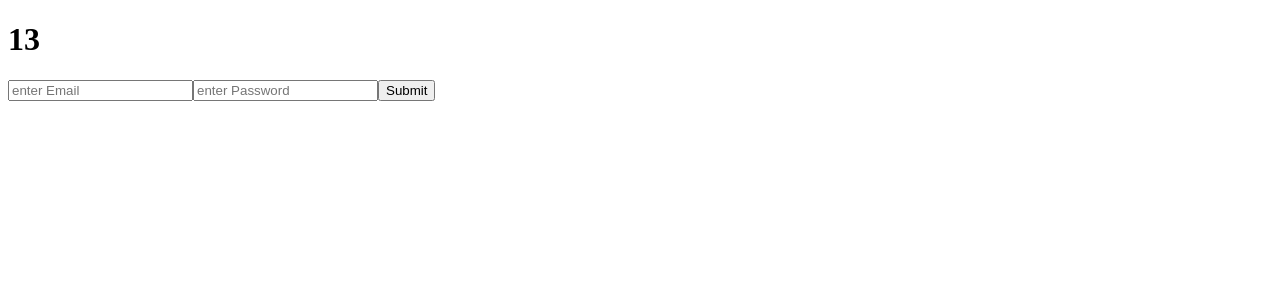
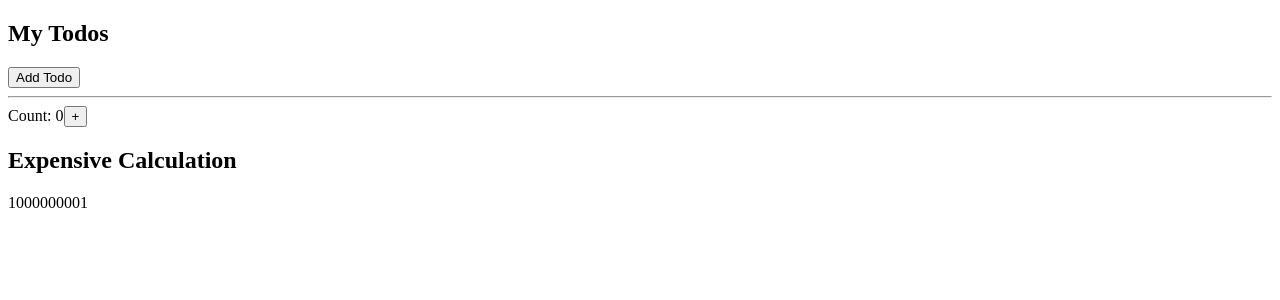
Before and after one commit to py-pankaj-ydv-7/React-Crass-Course-27-sept-2025, a React (Create React App) app in the folder TGReactCrassCourse/myapp/: page / in a window 1280 px wide. Shown: the top 300 px of the page. Built offline with nearby package versions, Linux system fonts and the light colour scheme.

Commit message:
useMemo hook

```diff
--- a/TGReactCrassCourse/myapp/src/App.js
+++ b/TGReactCrassCourse/myapp/src/App.js
@@ -1,10 +1,11 @@
 
 import './App.css';
 // import About from './screens/About';
-import RegisterScreen from './screens/RegisterScreen';
+// import RegisterScreen from './screens/RegisterScreen';
 // import UserList from './screens/UserList';
 // import Contact from './Contact';
 // import Title from './components/Title';
+import RagisterUsememo from './screens/RagisterUsememo';
 
 function App() {
   return (
@@ -12,10 +13,11 @@ function App() {
 
       {/* <h1>Hello World</h1> */}
       {/* <About/> */}
-      <RegisterScreen/>
+      {/* <RegisterScreen/> */}
       {/* <UserList/> */}
       {/* <Title/> */}
       {/* <Contact/> */}
+      <RagisterUsememo/>
     </div>
   );
 }
--- /dev/null
+++ b/TGReactCrassCourse/myapp/src/screens/RagisterUsememo.js
@@ -0,0 +1,44 @@
+import React, { useMemo, useState } from 'react'
+
+const ExpensiveCalculation = (num) =>{
+    console.log("Calculating...");
+    for(let i = 0; i<= 1000000000; i++){
+        num +=1;
+    }
+    return num;
+}
+
+function RagisterUsememo() {
+    const [count, setCount]= useState(0);
+    const [todos, setTodos]= useState([]);
+    // memoization - it is a storing this inside a cache
+    const calculation = useMemo(()=>ExpensiveCalculation(count), [count] );
+    // todos - Array - map - access every single element and then use it to display a component or a screen
+    const increment =()=>{
+        setCount((c)=> c+1)
+    };
+    const addTodo = ()=>{
+        setTodos((t) => [...t, "New Todo"]);
+    };
+  return (
+    <div>
+        <div>
+            <h2>My Todos</h2>
+            {
+                todos.map((todo, index)=>(
+                 <p key={index}>{todo}</p>
+
+                ))
+            }
+            <button onClick={addTodo}>Add Todo</button>
+        </div>
+        <hr/>
+        Count: {count}
+        <button onClick={increment}>+</button>
+        <h2>Expensive Calculation</h2>
+        {calculation}
+    </div>
+  )
+}
+
+export default RagisterUsememo;
--- a/TGReactCrassCourse/myapp/src/screens/RegisterScreen.js
+++ b/TGReactCrassCourse/myapp/src/screens/RegisterScreen.js
@@ -6,20 +6,32 @@ function RegisterScreen() {
 
   const [email,setEmail]=useState();// hooks - manage state
   const [password,setPassword]=useState();// hooks - manage state
-  const [age,setAge]=useState();// hooks - manage state
+  const [age,setAge]=useState(13);// hooks - manage state
+
+
+
 
   let handleClick=(e)=>{
-     e.preventDefault();  // Do not Reload the screen on calling this function
-    console.log("Hello World!");
+    e.preventDefault();  // Do not Reload the screen on calling this function
+    console.log("jitu bhai kaam kr rah hai button tum chinta mat!");
+  }
 
-  }
-  console.log(email);
-  console.log(password);
+    function increaseAge(e){
+      e.preventDefault();
+    setAge(age+1);
+   }
+  // console.log(email);
+  // console.log(password);
   // setAge(13);// useEffect - it runs on the screen render
 
   useEffect(()=>{
-    setAge(13);
-  },[])
+    // setAge(13);
+
+
+    console.log("age: ",age);
+
+  },[age]); // Dependency array - we provide this with state variables, or any vaiables that are changing in nature, hit a re - render
+  // runs whenever 'age' changes
 
   // let age = 19;
   // let email ="pankajyadav123@gmail.com";
@@ -40,14 +52,17 @@ function RegisterScreen() {
     // </div>
 
     <div>
+      <form>
+        <div>
       <h1>{age}</h1>
-      <form>
+      <button onClick={increaseAge }>Increase</button>
         <input type="email" placeholder='enter Email' value={email}
         onChange={(e)=> setEmail(e.target.value)}/>
         <input type="password" placeholder='enter Password' value={password}
         onChange={(e)=> setPassword(e.target.value)}
         />
         <button onClick={handleClick}>Submit</button>
+        </div>
       </form>
     </div>
 
```
